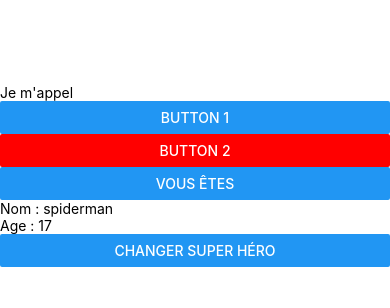
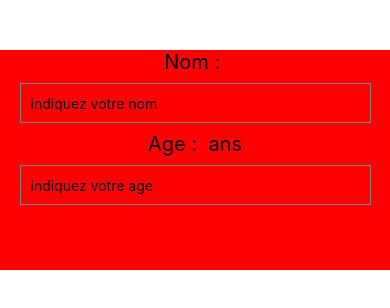
Before and after one commit to cem-sucu/exo1-react-native, a React Native app: screen / in a window 390 px wide. Shown: the top 308 px of the page. Built offline with nearby package versions, Linux system fonts and the light colour scheme.

Commit message:
composant textInput

```diff
--- a/App.js
+++ b/App.js
@@ -1,47 +1,27 @@
 import React, { useState } from "react";
-import { View, Text, StyleSheet, Button } from "react-native";
+import { View, Text, StyleSheet, TextInput, Button } from "react-native";
 
 export default function App() {
-    const [text, setText] = useState(" ");
+    const [name, setName] = useState();
+    const [age, setAge] = useState();
 
-    const [text2, setText2] = useState(" ");
-    const handlePress = () => {
-        setText2("bravo tu a cliqué sur le button 2");
-    };
 
-    const [name, setName] = useState("Je m'appel");
-    const handlePress2 = (arg) => {
-        setName(`Je m'appel ${arg}`);
-    };
-
-    const objet = {
-        name: "spiderman",
-        age: 17,
-    };
-    const [infos, setInfos] = useState(objet);
 
     return (
         <View style={styles.wrapper}>
-            <Text>{text}</Text>
-            <Text>{text2}</Text>
-            <Text>{name}</Text>
-            <Button
-                title="button 1"
-                onPress={() => setText("bravo tu a cliqué sur le button 1")}
-            ></Button>
-            <Button
-                onPress={handlePress}
-                title="button 2"
-                color="red"
-                accessibilityLabel="lire plus.."
-            ></Button>
-            <Button
-                title="Vous êtes"
-                onPress={() => handlePress2("Cem")}
-            ></Button>
-            <Text>Nom : {infos.name}</Text>
-            <Text>Age : {infos.age}</Text>
-            <Button title="changer super héro" onPress={()=> setInfos({name:"Hulk", age:"44"})}></Button>
+            <Text style={styles.text}>Nom : {name}</Text>
+            <TextInput
+                placeholder="indiquez votre nom"
+                style={styles.textInput}
+                onChangeText={(val) => setName(val)}
+            />
+            <Text style={styles.text}>Age : {age} ans</Text>
+            <TextInput
+                placeholder="indiquez votre age"
+                style={styles.textInput}
+                onChangeText={(val) => setAge(val)}
+                keyboardType="numeric"
+            />
         </View>
     );
 }
@@ -49,14 +29,19 @@ export default function App() {
 const styles = StyleSheet.create({
     wrapper: {
         marginTop: 50,
+        backgroundColor: "red",
+        alignItems: "center",
+        height: 220,
+    },
+    textInput: {
+        height: 40,
+        borderColor: "grey",
+        borderWidth: 1,
+        padding: 10,
+        margin: 9,
+        width: "90%",
+    },
+    text: {
         fontSize: 20,
     },
-    viewOne: {
-        backgroundColor: "blue",
-    },
-    text: {
-        fontFamily: "serif",
-        fontSize: 20,
-        fontWeight: "bold",
-    },
 });
```
